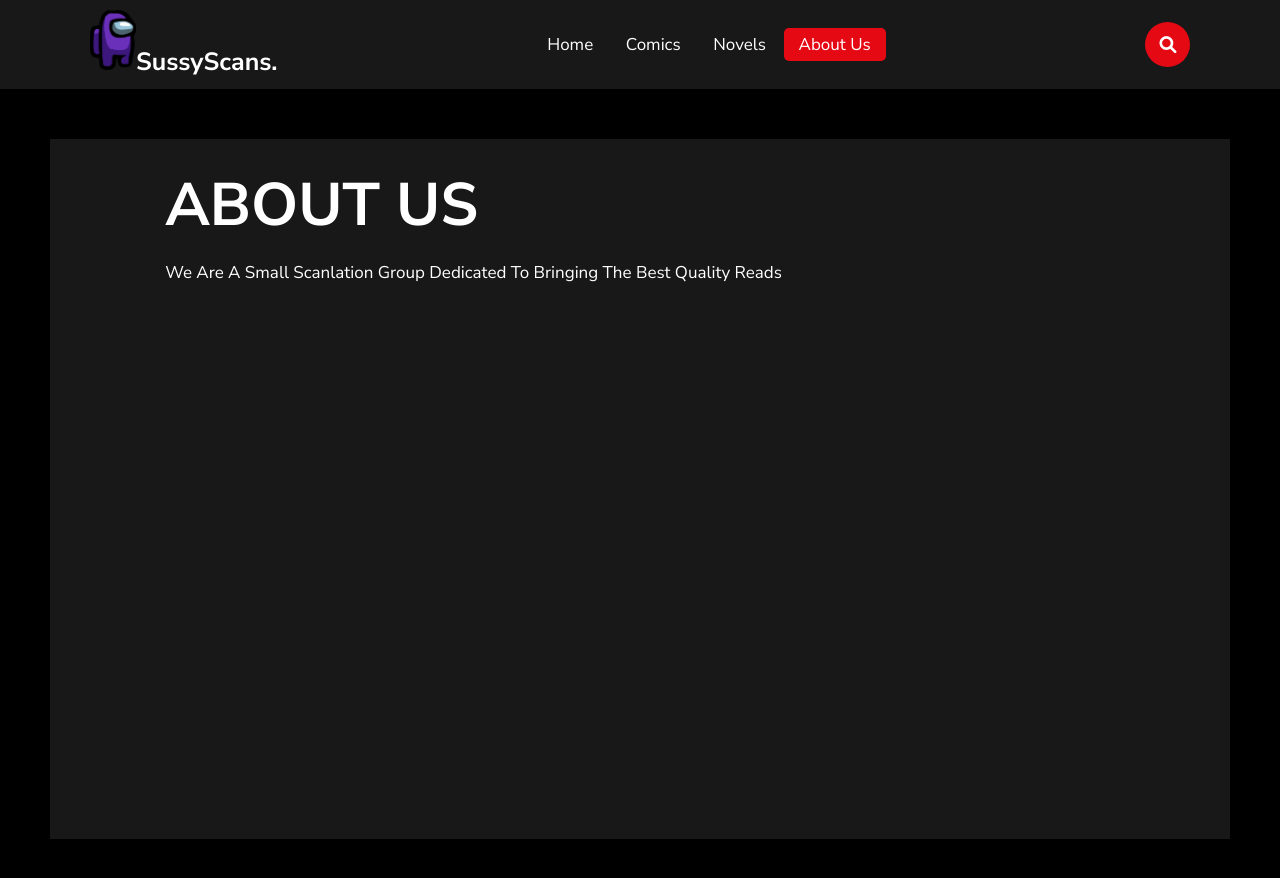
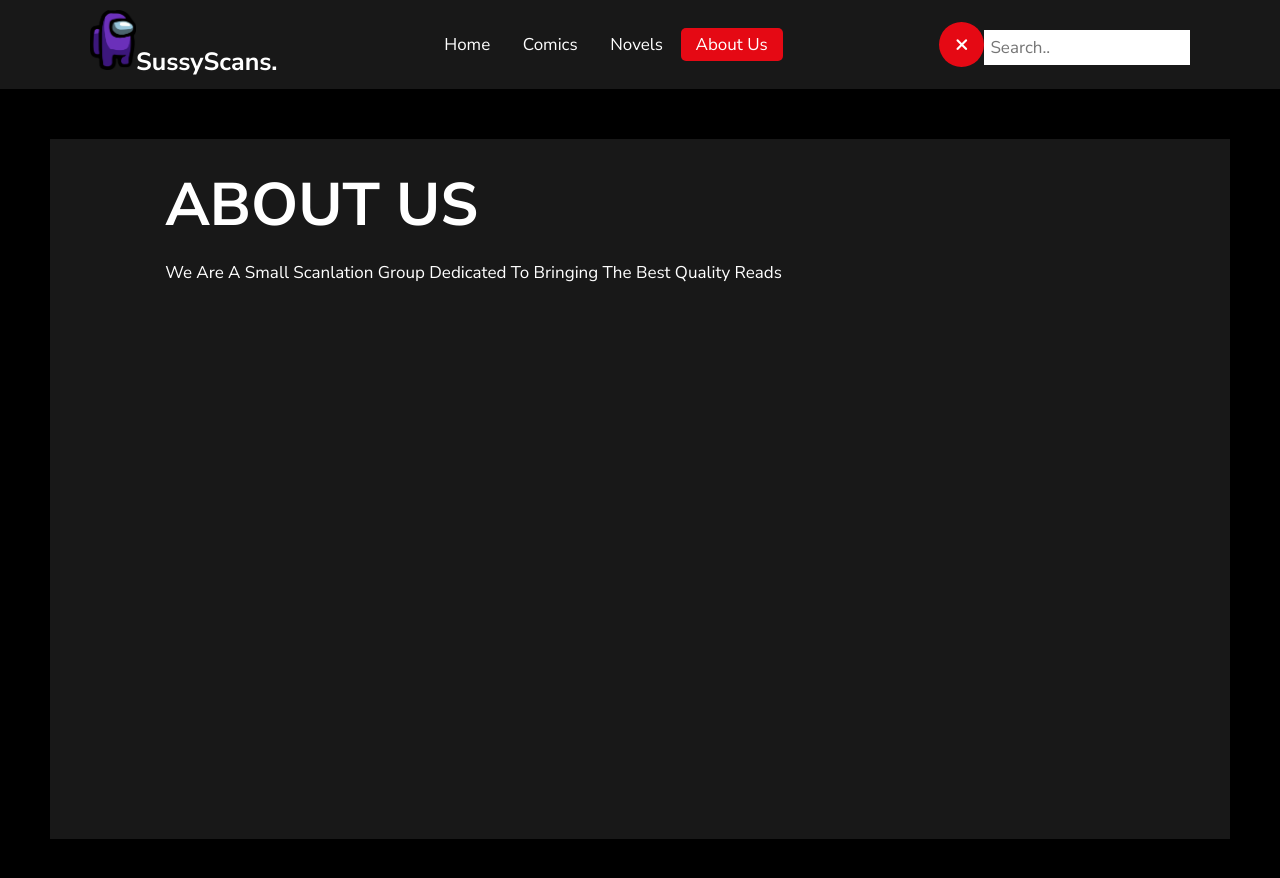
Before and after one commit to Choyumii/ID-Assignment-1---Chong-Yue-Ming, a website: page aboutus.html in a window 1280 px wide. Both pictures are taken after a click on the icon 1167 px from the left and 44 px from the top of the page. Drawn offline with nearby package versions, Linux system fonts and the light colour scheme; a web font is replaced by a local one.

Commit message:
Changes to Search Bar
other than index.html, all htmls had their search bar updated
Also updated readme
Added draft wireframe images

```diff
--- a/aboutus.html
+++ b/aboutus.html
@@ -33,7 +33,8 @@
         </nav>
         <div class="icons">
             <i class="fas fa-bars" id="menu-bars"></i>
-            <i class="fas fa-search" id="search-icon"></i>
+            <i class="fas fa-search" id="search-icon" onclick="myFunction()"></i>
+            <input type="text" id="myDIV" placeholder="Search.." />
         </div>
     </header>
 
```
Also changed, not shown: comics.html (+2 -1 lines), hersummon.html (+2 -1 lines), novels.html (+2 -1 lines), previewchapter.html (+2 -1 lines), previewchapter2.html (+2 -1 lines), previewchapter31.html (+2 -1 lines), previewnovelchapter.html (+2 -1 lines), shotgunboy.html (+2 -1 lines), solonewbie.html (+2 -1 lines), thegreatestestatedeveloper.html (+2 -1 lines), README.md, wireframes/Comic Page.jpg (added), wireframes/Comics.jpg (added), wireframes/Homepage.jpg (added), 1 more files.
